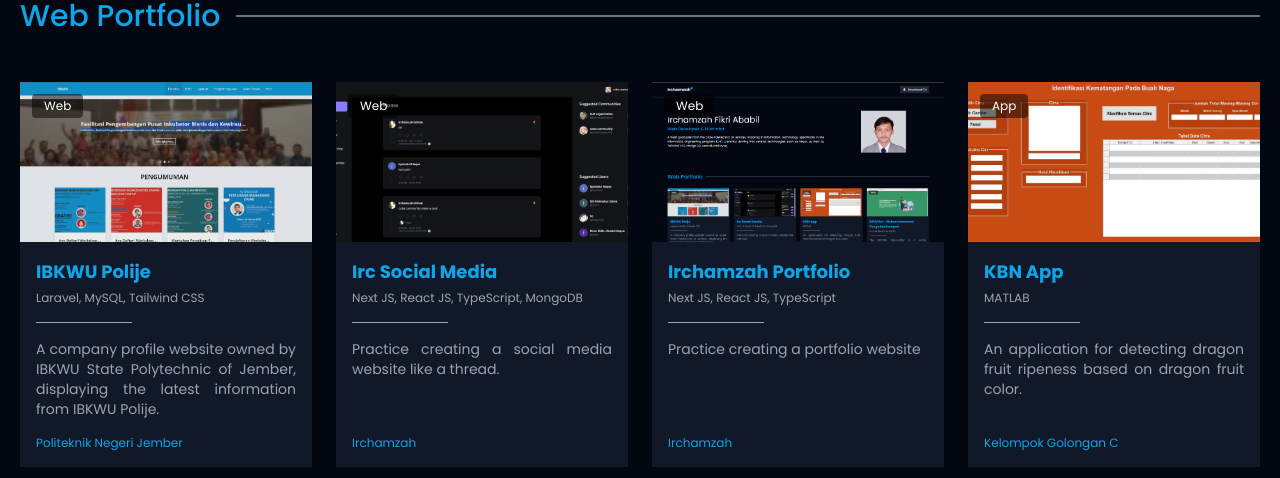
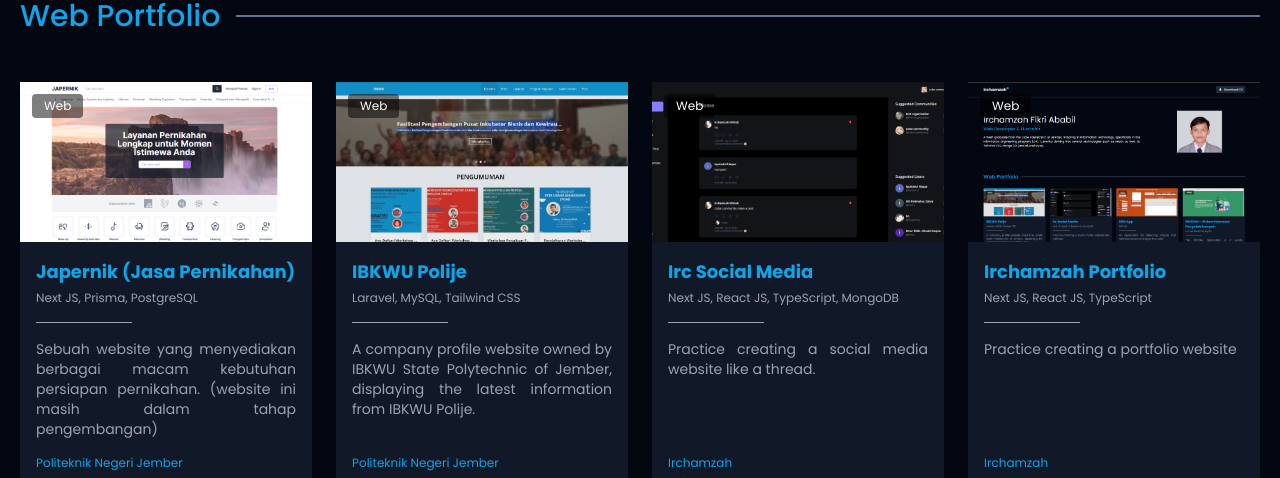
Before and after one commit to irchamzah/irchamzah-portfolio, a Next.js app: page / in a window 1280 px wide. Shown: the part 474-952 px from the top of the page. Built offline with nearby package versions, Linux system fonts and the light colour scheme.

Commit message:
adding new portfolio

```diff
--- a/pages/index.js
+++ b/pages/index.js
@@ -105,6 +105,56 @@ export default function Home() {
             </div>
             <div className="container px-5 mx-auto mt-8 md:mt-12">
               <div className="flex gap-6 overflow-x-scroll no-scrollbar md:grid md:grid-cols-3 lg:grid-cols-4">
+                {/*  */}
+                <div className="overflow-hidden flex flex-col justify-stretch bg-gray-900 min-w-72 md:min-w-full">
+                  <a
+                    className="relative hover:opacity-70 duration-200"
+                    href="http://japernik.vercel.app/
+                  "
+                    target="_blank"
+                  >
+                    <div className=" overflow-hidden">
+                      <Image
+                        src={"/portfolio_website/japernik.png"}
+                        alt=""
+                        height={350}
+                        width={350}
+                        className="h-40 object-cover"
+                      />
+                    </div>
+                    <div className="absolute left-0 top-0">
+                      <p className="bg-black bg-opacity-50 m-3 px-3 py-1 text-xs rounded">
+                        Web
+                      </p>
+                    </div>
+                  </a>
+                  <div className="flex flex-col justify-between h-full p-4">
+                    <div>
+                      <a
+                        className="text-base font-bold text-sky-500 xl:text-lg hover:opacity-80 duration-200"
+                        href="http://japernik.vercel.app/"
+                        target="_blank"
+                      >
+                        Japernik (Jasa Pernikahan)
+                      </a>
+                      <div className="text-gray-400 text-xs mt-1">
+                        Next JS, Prisma, PostgreSQL
+                      </div>
+                      <div className="h-[1px] w-24 my-4 bg-gray-400"></div>
+                      <p className="text-gray-400 text-xs text-justify xl:text-sm">
+                        {/* Sebuah website company profile milik IBKWU Politeknik
+                        Negeri Jember yang menampilkan informasi-informasi
+                        terbaru dari IBKWU Polije. */}
+                        Sebuah website yang menyediakan berbagai macam kebutuhan
+                        persiapan pernikahan. (website ini masih dalam tahap
+                        pengembangan)
+                      </p>
+                    </div>
+                    <p className="mt-4 text-xs text-sky-500">
+                      Politeknik Negeri Jember
+                    </p>
+                  </div>
+                </div>
                 {/*  */}
                 <div className="overflow-hidden flex flex-col justify-stretch bg-gray-900 min-w-72 md:min-w-full">
                   <a
```
Also changed, not shown: public/portfolio_website/japernik.png (added).
